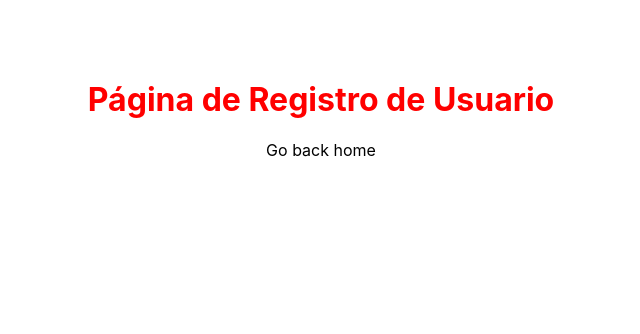
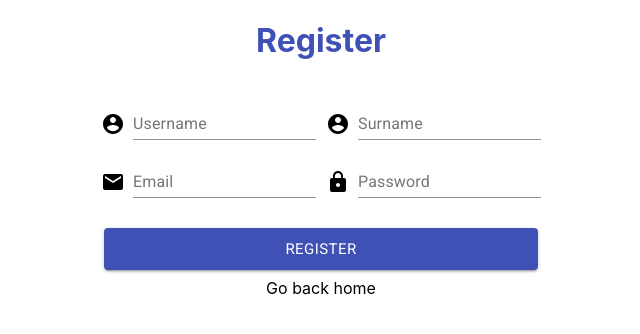
Before and after one commit to NandoLT/Wallaclone-Frontend, a Next.js app in the folder wallaclone/: page /register in a window 1280 px wide. Shown: the top 334 px of the page, without its empty margins (319-959 px from the left). Built offline with nearby package versions, Linux system fonts and the light colour scheme.

Commit message:
register hecho, falta actions

```diff
--- a/wallaclone/api/auth.js
+++ b/wallaclone/api/auth.js
@@ -5,7 +5,7 @@ const authPath = '/api/users'
 
 
 export const login = (remember, credentials) => {
-    console.log("Remember",remember);
+    console.log("Remember", remember);
     console.log("Credentials", credentials);
 
 
@@ -21,6 +21,10 @@ export const login = (remember, credentials) => {
         })
 }
 
+export const register = (credentials) => {
+    console.log(credentials)
+}
+
 export const logout = () => {
     /* hay que hacerlo */
     return;
--- a/wallaclone/pages/_app.js
+++ b/wallaclone/pages/_app.js
@@ -1,5 +1,6 @@
 import '../styles/globals.css'
 import '../styles/login.css'
+import '../styles/register.css'
 import '@fontsource/roboto';
 import configureStore from '../store';
 import { Provider } from 'react-redux';
--- a/wallaclone/pages/register.js
+++ b/wallaclone/pages/register.js
@@ -1,26 +1,118 @@
 
 import React from 'react'
 import Link from 'next/link';
+import { makeStyles } from '@material-ui/core/styles';
+import TextField from '@material-ui/core/TextField';
+import Grid from '@material-ui/core/Grid';
+import AccountCircle from '@material-ui/icons/AccountCircle';
+import EmailIcon from '@material-ui/icons/Email';
+import LockIcon from '@material-ui/icons/Lock';
+import Button from '@material-ui/core/Button';
+import { authRegisterAction } from '../store/actions';
+import { useDispatch } from 'react-redux';
+
+const useStyles = makeStyles((theme) => ({
+    margin: {
+        margin: theme.spacing(1),
+    },
+}));
+
+
 
 const Register = () => {
+
+    const dispatch = useDispatch();
+    const classes = useStyles();
+
+
+    const [credentials, setCredentials] = React.useState({
+        name: '',
+        surname: '',
+        email: '',
+        password: ''
+    })
+
+    const handleSubmit = (event) => {
+        console.log(credentials)
+        event.preventDefault();
+        dispatch(authRegisterAction(credentials))
+
+    }
+
+
+    const handleInputChange = event => {
+        setCredentials(oldCredentials => {
+
+            const newCredentials = {
+                ...oldCredentials,
+                [event.target.name]: event.target.value,
+            }
+            return newCredentials
+        });
+
+    }
+
+
     return (
-        <div className="main-container">
-            <h1>Página de Registro de Usuario</h1>
-            <Link href='/'> Go back home
+        <div className="register-container">
+            <h1>Register</h1>
 
-             </Link >
-            <style jsx>{`
+            <form onSubmit={handleSubmit} className="register-form">
+                <div>
+                    <div className={classes.margin, "register-input"}>
+                        <Grid container spacing={1} alignItems="flex-end">
+                            <Grid item>
+                                <AccountCircle />
+                            </Grid>
+                            <Grid item>
+                                <TextField onChange={event => handleInputChange(event)} name="name" id="input-with-icon-grid" label="Username" value={credentials.name} />
+                            </Grid>
+                        </Grid>
+                    </div>
+                    <div className={classes.margin, "register-input"}>
+                        <Grid container spacing={1} alignItems="flex-end">
+                            <Grid item>
+                                <AccountCircle />
+                            </Grid>
+                            <Grid item>
+                                <TextField onChange={handleInputChange} name="surname" id="input-with-icon-grid" label="Surname" type="password" value={credentials.surname} />
+                            </Grid>
+                        </Grid>
+                    </div>
+                </div>
+                <div>
+                    <div className={classes.margin, "register-input"}>
+                        <Grid container spacing={1} alignItems="flex-end">
+                            <Grid item>
+                                <EmailIcon />
+                            </Grid>
+                            <Grid item>
+                                <TextField onChange={event => handleInputChange(event)} name="email" id="input-with-icon-grid" label="Email" value={credentials.email} />
+                            </Grid>
+                        </Grid>
+                    </div>
+                    <div className={classes.margin, "register-input"}>
+                        <Grid container spacing={1} alignItems="flex-end">
+                            <Grid item>
+                                <LockIcon />
+                            </Grid>
+                            <Grid item>
+                                <TextField onChange={handleInputChange} name="password" id="input-with-icon-grid" label="Password" type="password" value={credentials.password} />
+                            </Grid>
+                        </Grid>
+                    </div>
+                </div>
 
-            h1{
-                color:red;
-            }
 
-            .main-container{
-                text-align:center;
-                margin: 5rem;
-            }
 
-            `}</style>
+
+
+                <Button size="large" className={classes.margin} variant="contained" color="primary" type="submit">
+                    Register
+                </Button>
+            </form>
+            <Link href='/'> Go back home</Link >
+
         </div>
     )
 }
--- a/wallaclone/store/actions.js
+++ b/wallaclone/store/actions.js
@@ -36,3 +36,14 @@ export const authLoginAction = (remember, credentials) => {
     }
 
 }
+
+export const authRegisterAction = (credentials) => {
+    return async function (dispatch, getState, { api, router }) {
+        try {
+            await api.auth.register(credentials)
+            router.push('/adverts')
+        } catch (err) {
+            console.log(err)
+        }
+    }
+}
--- /dev/null
+++ b/wallaclone/styles/register.css
@@ -0,0 +1,27 @@
+.register-container{
+    display: flex;
+    justify-content: center;
+    align-items: center;
+    flex-direction: column;
+}
+
+.register-container h1{
+    color: #3f51b5;
+}
+
+.register-form{
+    display: flex;
+    flex-direction: column;
+}
+
+.register-form > div{
+    display: flex;
+}
+
+.register-input{
+    margin: 10px 5px 0 5px;
+}
+
+.register-container button{
+    margin-top: 30px;
+}
```
Also changed, not shown: wallaclone/pages/login.js (+5 -42 lines).
